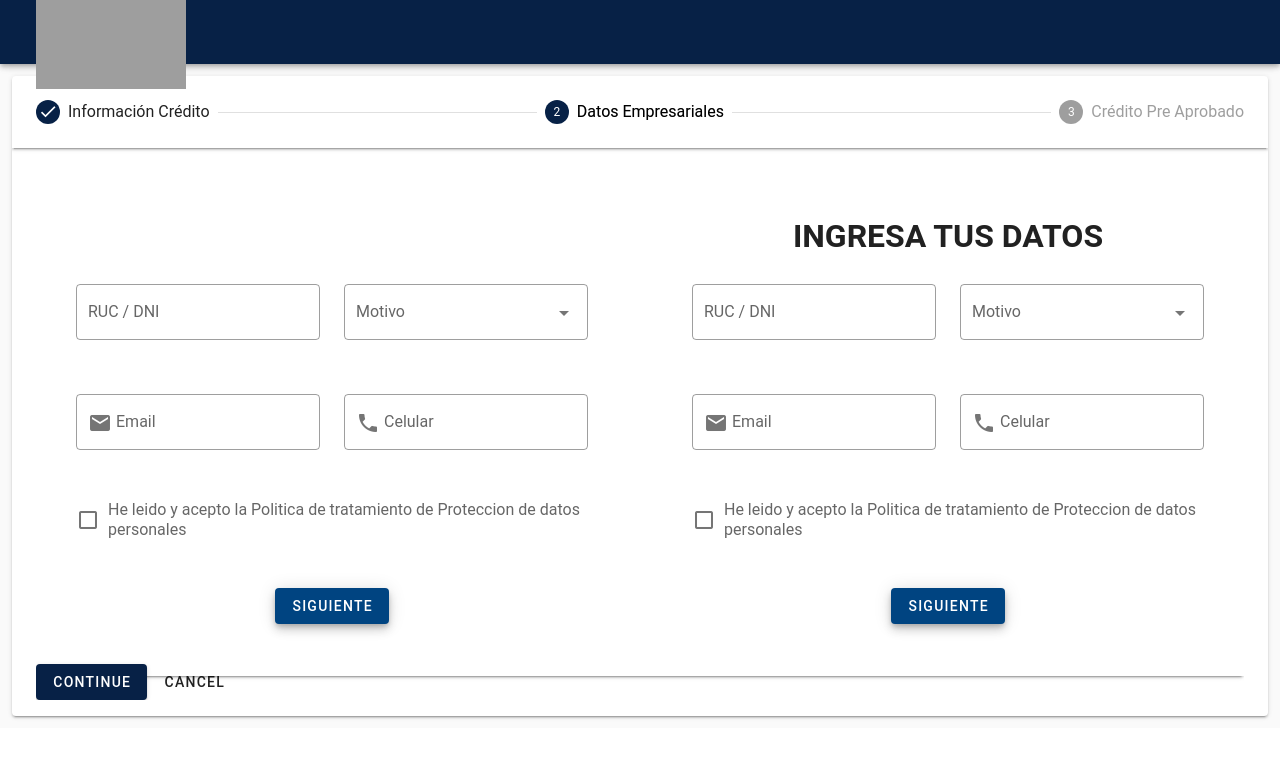
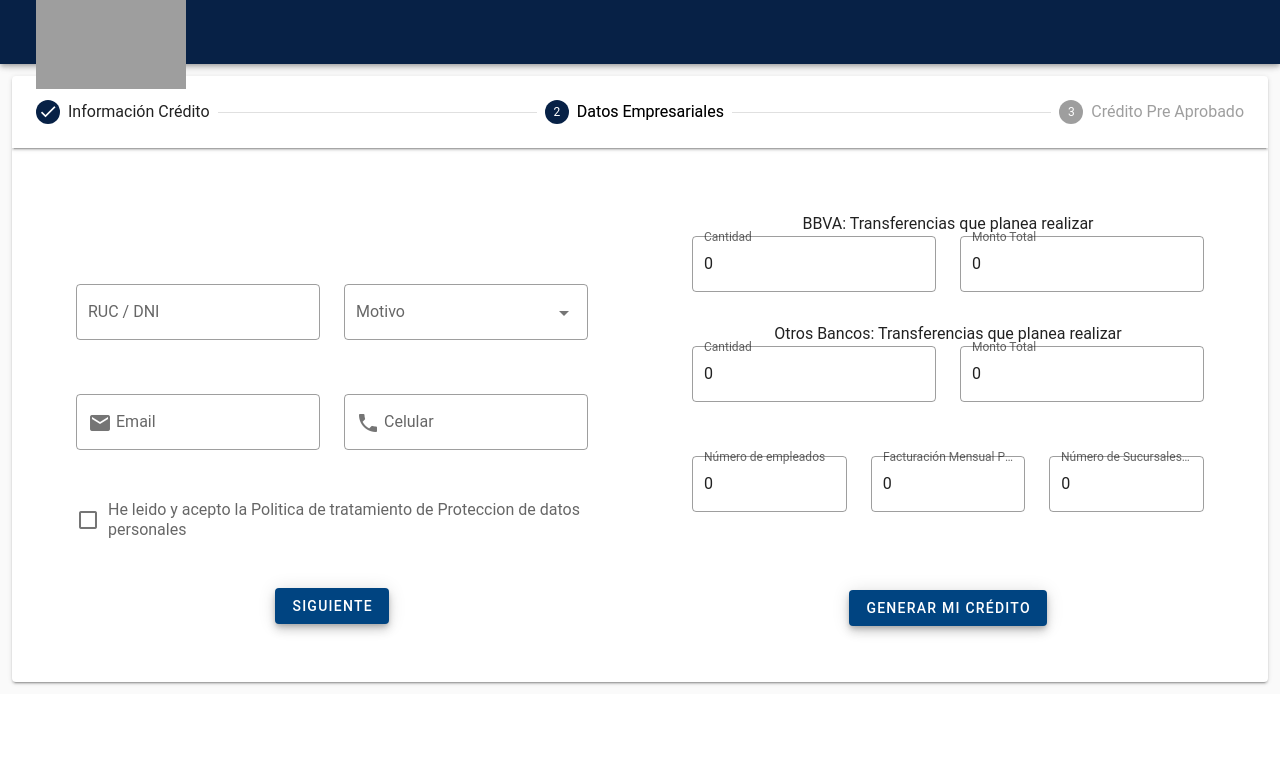
Before and after one commit to Benjacho/front-credito-pyme, a Vue app: page / in a window 1280 px wide. Both pictures are taken after a click on the button "SIGUIENTE". Shown: the top 758 px of the page. Built offline with nearby package versions, Linux system fonts and the light colour scheme; grey boxes are pictures that could not be loaded; a small style sheet from the web is missing.

Commit message:
WIP endpoint api

```diff
--- a/package.json
+++ b/package.json
@@ -9,6 +9,7 @@
   "dependencies": {
     "@babel/polyfill": "^7.4.4",
     "@mdi/font": "^3.6.95",
+    "axios": "^0.20.0",
     "core-js": "^3.6.5",
     "roboto-fontface": "*",
     "vue": "^2.6.11",
--- a/src/components/Simulador.vue
+++ b/src/components/Simulador.vue
@@ -211,16 +211,16 @@
                     <v-col style="background: white">
                       <div class="pa-10">
                         <v-form ref="form" align="center">
-                          <h1>
-                            {{ rightTitle }}
-                          </h1>
-                          <br />
+                          <label
+                            >BBVA: Transferencias que planea realizar</label
+                          >
                           <v-row>
                             <v-col>
                               <div style="p-5">
                                 <v-text-field
-                                  v-model="form.ruc"
-                                  label="RUC / DNI"
+                                  v-model="form.traspaso_entre_ctes_ct"
+                                  label="Cantidad"
+                                  type="number"
                                   outlined
                                 >
                                 </v-text-field>
@@ -228,15 +228,41 @@
                             </v-col>
                             <v-col>
                               <div style="p-5">
-                                <v-select
-                                  v-model="form.reason"
-                                  :items="items"
-                                  :rules="[(v) => !!v || 'Item is required']"
-                                  label="Motivo"
-                                  required
+                                <v-text-field
+                                  v-model="form.traspaso_entre_ctes_sm"
+                                  label="Monto Total"
+                                  type="number"
                                   outlined
                                 >
-                                </v-select>
+                                </v-text-field>
+                              </div>
+                            </v-col>
+                          </v-row>
+                          <label
+                            >Otros Bancos: Transferencias que planea
+                            realizar</label
+                          >
+                          <v-row>
+                            <v-col>
+                              <div style="p-5">
+                                <v-text-field
+                                  v-model="form.trasf_env_ct"
+                                  label="Cantidad"
+                                  type="number"
+                                  outlined
+                                >
+                                </v-text-field>
+                              </div>
+                            </v-col>
+                            <v-col>
+                              <div style="p-5">
+                                <v-text-field
+                                  v-model="form.trasf_env_sm"
+                                  label="Monto Total"
+                                  type="number"
+                                  outlined
+                                >
+                                </v-text-field>
                               </div>
                             </v-col>
                           </v-row>
@@ -244,12 +270,9 @@
                             <v-col>
                               <div style="p-5">
                                 <v-text-field
-                                  v-model="form.email"
-                                  :counter="max"
-                                  :rules="rules"
-                                  label="Email"
+                                  v-model="form.employees_number"
+                                  label="Número de empleados"
                                   outlined
-                                  prepend-inner-icon="mdi-email"
                                 >
                                 </v-text-field>
                               </div>
@@ -257,31 +280,31 @@
                             <v-col>
                               <div style="p-5">
                                 <v-text-field
-                                  v-model="form.phone"
-                                  :counter="max"
-                                  :rules="rules"
-                                  label="Celular"
+                                  v-model="form.monthly_income"
+                                  label="Facturación Mensual Promedio"
                                   outlined
-                                  prepend-inner-icon="mdi-phone"
+                                >
+                                </v-text-field>
+                              </div>
+                            </v-col>
+                            <v-col>
+                              <div style="p-5">
+                                <v-text-field
+                                  v-model="form.branches_number"
+                                  label="Número de Sucursales, si es que la tiene"
+                                  outlined
                                 >
                                 </v-text-field>
                               </div>
                             </v-col>
                           </v-row>
-                          <v-checkbox
-                            v-model="ex4"
-                            label="He leido y acepto la Politica de tratamiento de Proteccion de datos personales"
-                            color="primary"
-                            value="primary"
-                            hide-details
-                          ></v-checkbox>
                           <br /><br />
                           <v-btn
-                            @click="e1 = 2"
+                            @click="generateCredit"
                             color="secondary"
                             elevation="6"
                           >
-                            Siguiente
+                            Generar mi Crédito
                           </v-btn>
                         </v-form>
                       </div>
@@ -289,9 +312,11 @@
                   </v-row>
                 </v-card>
 
-                <v-btn color="primary" @click="e1 = 3"> Continue </v-btn>
+                <!-- <v-btn color="primary" @click="e1 = 3">
+                  Generar mi Crédito
+                </v-btn>
 
-                <v-btn text> Cancel </v-btn>
+                <v-btn text> Cancel </v-btn> -->
               </v-stepper-content>
 
               <v-stepper-content step="3">
@@ -314,9 +339,10 @@
 </template>
 
 <script>
+import axios from "axios";
+
 export default {
   name: "Simulador",
-
   data() {
     return {
       e1: 1,
@@ -331,8 +357,34 @@ export default {
         reason: "",
         email: "",
         phone: "",
+        traspaso_entre_ctes_ct: 0,
+        traspaso_entre_ctes_sm: 0,
+        trasf_env_ct: 0,
+        trasf_env_sm: 0,
+        employees_number: 0,
+        monthly_income: 0,
+        branches_number: 0,
       },
+      url:
+        "http://flask-env.eba-mp2pq4fm.us-east-1.elasticbeanstalk.com/api/predict",
     };
+  },
+  methods: {
+    generateCredit() {
+	  this.url = "http://127.0.0.1:5000/api/predict"; //override for now
+	  delete this.form['ruc']
+	  delete this.form['reason']
+	  delete this.form['email']
+	  delete this.form['phone']
+      axios
+        .post(this.url, this.form)
+        .then((result) => {
+          console.log(result);
+        })
+        .catch((error) => {
+          console.log(error);
+        });
+    },
   },
 };
 </script>
```
Also changed, not shown: src/App.vue (+4 -9 lines), 1 other file (tests, documents, lock files or other folders).
